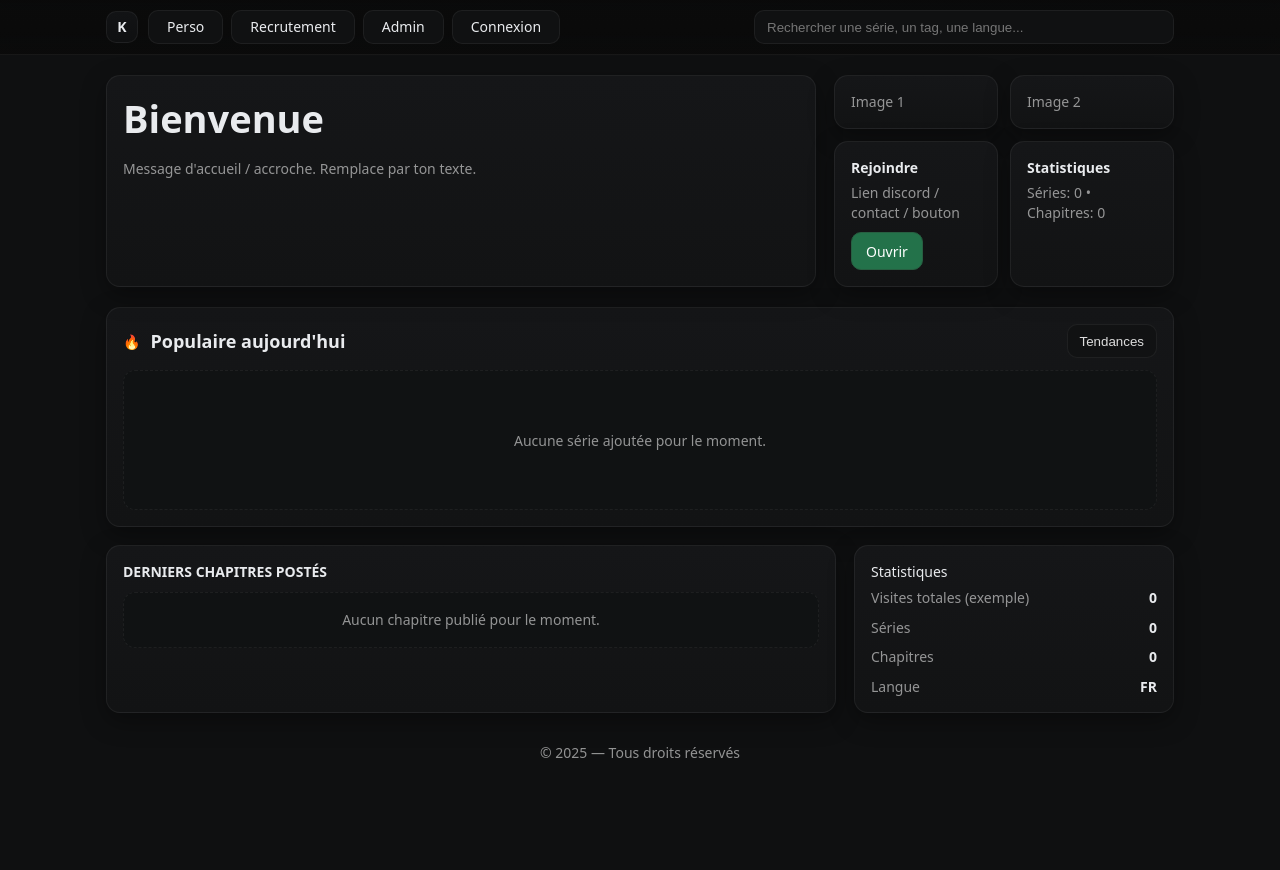
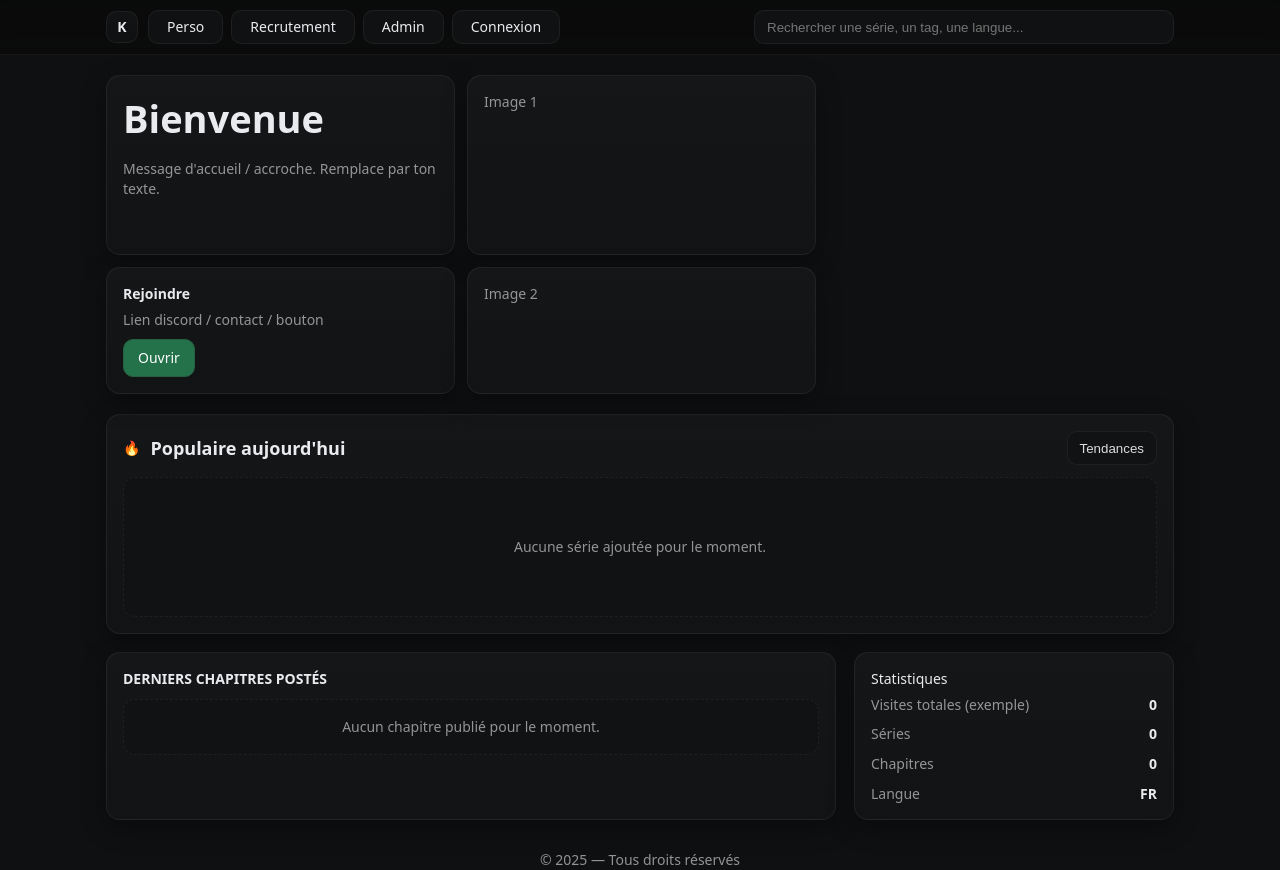
Before and after one commit to YungFritz/kyys-letters, a React (Vite) app: page / in a window 1280 px wide. Before the commit the page ends 800 px from the top, so only its background shows below. Built offline with nearby package versions, Linux system fonts and the light colour scheme.

Commit message:
Update App.tsx

```diff
--- a/src/App.tsx
+++ b/src/App.tsx
@@ -240,7 +240,7 @@ function MobileSheet({
 
           <div className="sheet-stats">
             <div className="muted">
-              Séries: {LIBRARY.length} • Chapitres: {" "}
+              Séries: {LIBRARY.length} • Chapitres:{" "}
               {LIBRARY.reduce(
                 (n, s) => n + (s.chapters?.length || 0),
                 0
@@ -338,20 +338,20 @@ export default function App() {
       <main className="container">
         {/* HERO / encadrement */}
         <div className="hero">
-          <div className="hero-card card-like">
-            <div className="hero-message">
-              <h1>Bienvenue</h1>
-              <p className="muted">
-                Message d'accueil / accroche. Remplace par ton texte.
-              </p>
-            </div>
-          </div>
-
+          {/* Utilise une grille 2×2 : chaque ligne associe un texte et une image. */}
           <div
-            className="hero-side"
+            className="hero-grid"
             style={{ display: "grid", gridTemplateColumns: "1fr 1fr", gap: "12px" }}
           >
-            {/* Case pour la première image d'accueil */}
+            {/* Ligne 1 : message de bienvenue et première image */}
+            <div className="hero-card card-like">
+              <div className="hero-message">
+                <h1>Bienvenue</h1>
+                <p className="muted">
+                  Message d'accueil / accroche. Remplace par ton texte.
+                </p>
+              </div>
+            </div>
             <div className="side-card card-like">
               {homeImg1 ? (
                 <img
@@ -364,7 +364,14 @@ export default function App() {
               )}
             </div>
 
-            {/* Case pour la deuxième image d'accueil */}
+            {/* Ligne 2 : carte "Rejoindre" et deuxième image */}
+            <div className="side-card card-like">
+              <div className="side-title">Rejoindre</div>
+              <div className="muted">Lien discord / contact / bouton</div>
+              <a className="btn" href="#" style={{ marginTop: 10 }}>
+                Ouvrir
+              </a>
+            </div>
             <div className="side-card card-like">
               {homeImg2 ? (
                 <img
@@ -375,24 +382,6 @@ export default function App() {
               ) : (
                 <div className="muted">Image 2</div>
               )}
-            </div>
-
-            {/* Carte Rejoindre */}
-            <div className="side-card card-like">
-              <div className="side-title">Rejoindre</div>
-              <div className="muted">Lien discord / contact / bouton</div>
-              <a className="btn" href="#" style={{ marginTop: 10 }}>
-                Ouvrir
-              </a>
-            </div>
-
-            {/* Carte Statistiques */}
-            <div className="side-card card-like">
-              <div className="side-title">Statistiques</div>
-              <div className="muted">
-                Séries: {LIBRARY.length} • Chapitres: {" "}
-                {LIBRARY.reduce((n, s) => n + (s.chapters?.length || 0), 0)}
-              </div>
             </div>
           </div>
         </div>
```
